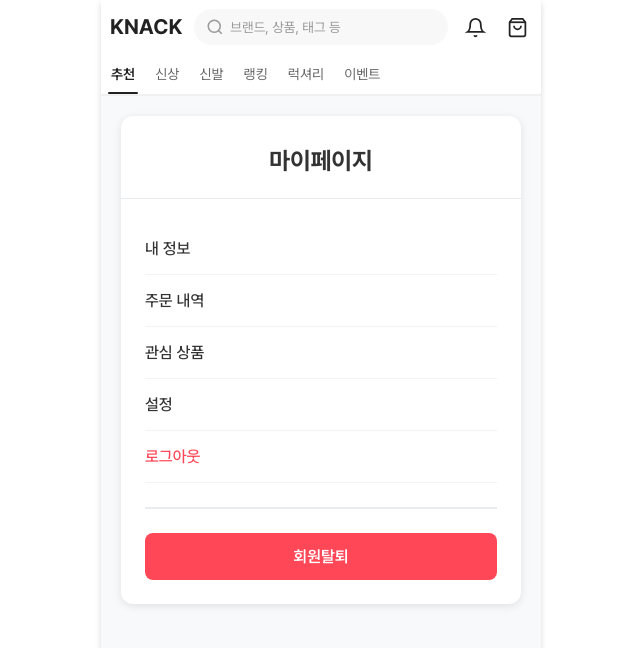
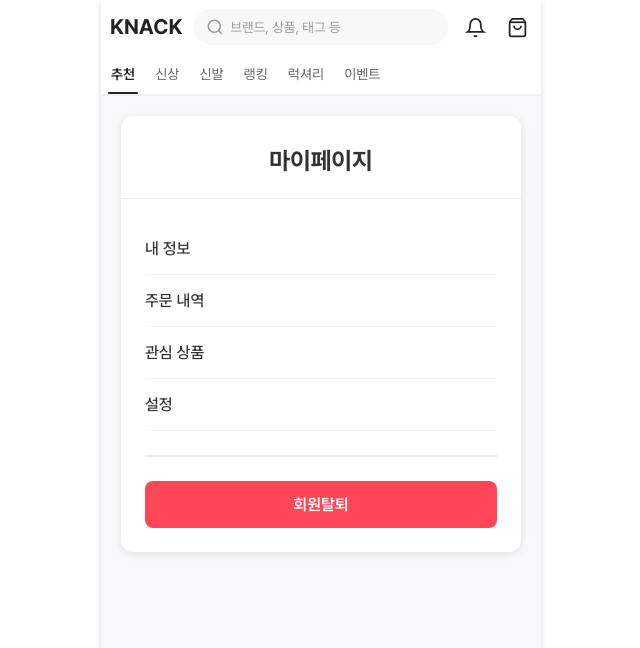
Before and after one commit to FRONT-END-BOOTCAMP-PLUS-5/KNACK, a Next.js app: page /my in a window 1280 px wide. Shown: the top 648 px of the page, without its empty margins (319-959 px from the left). Built offline with nearby package versions, Linux system fonts and the light colour scheme; no server answers.

Commit message:
마이페이지 테스트용 로그아웃 제거

```diff
--- a/app/(user)/my/myPage.module.scss
+++ b/app/(user)/my/myPage.module.scss
@@ -50,13 +50,6 @@
   font-weight: 500;
 }
 
-.logout_text {
-  font-size: 16px; /* 메뉴 아이템과 동일한 폰트 크기 */
-  color: $red02; /* 공통 컬러 사용 */
-  font-weight: 500;
-  cursor: pointer;
-}
-
 .withdrawal_section {
   margin-top: 24px;
   padding-top: 24px;
--- a/app/(user)/my/page.tsx
+++ b/app/(user)/my/page.tsx
@@ -2,24 +2,12 @@
 
 import { useRouter } from 'next/navigation';
 import styles from './myPage.module.scss';
-import { signOut } from 'next-auth/react';
 
 export default function MyPage(){
     const router = useRouter();
 
     const handleWithdrawalClick = () => {
         router.push('/my/withdrawal');
-    };
-
-    const handleLogout = async () => {
-        try {
-            await signOut({
-                callbackUrl: '/',
-                redirect: true
-            });
-        } catch (error) {
-            console.error('로그아웃 에러:', error);
-        }
     };
 
     return(
@@ -40,12 +28,6 @@ export default function MyPage(){
                     <div className={styles.menu_item}>
                         <span className={styles.menu_text}>설정</span>
                     </div>
-
-                    {/* 로그아웃 - 메뉴 아이템과 동일한 UI */}
-                    <div className={styles.menu_item}>
-                        <span className={styles.logout_text} onClick={handleLogout}>로그아웃</span>
-                    </div>
-
                     {/* 회원탈퇴 버튼 */}
                     <div className={styles.withdrawal_section}>
                         <button
```
